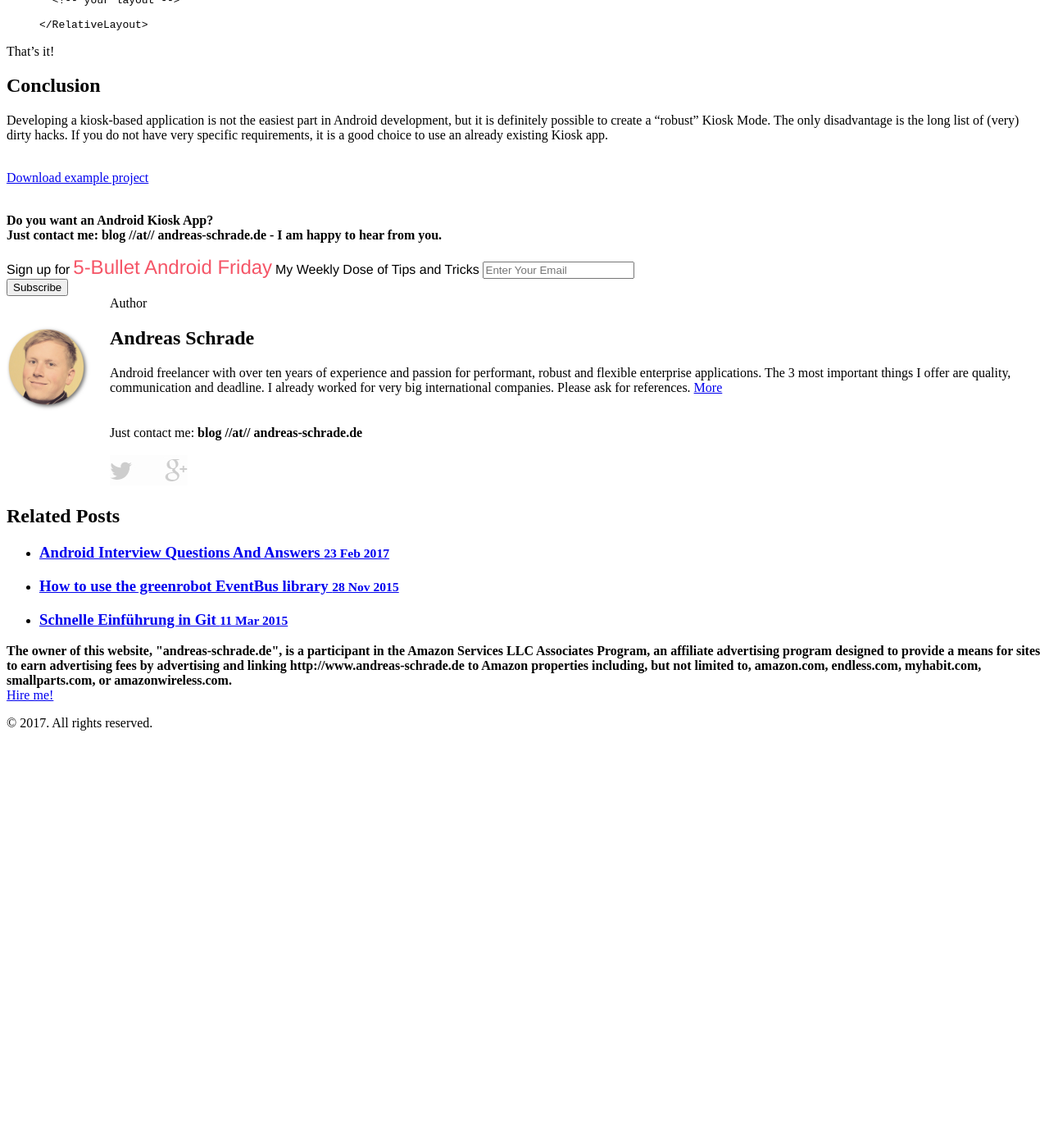
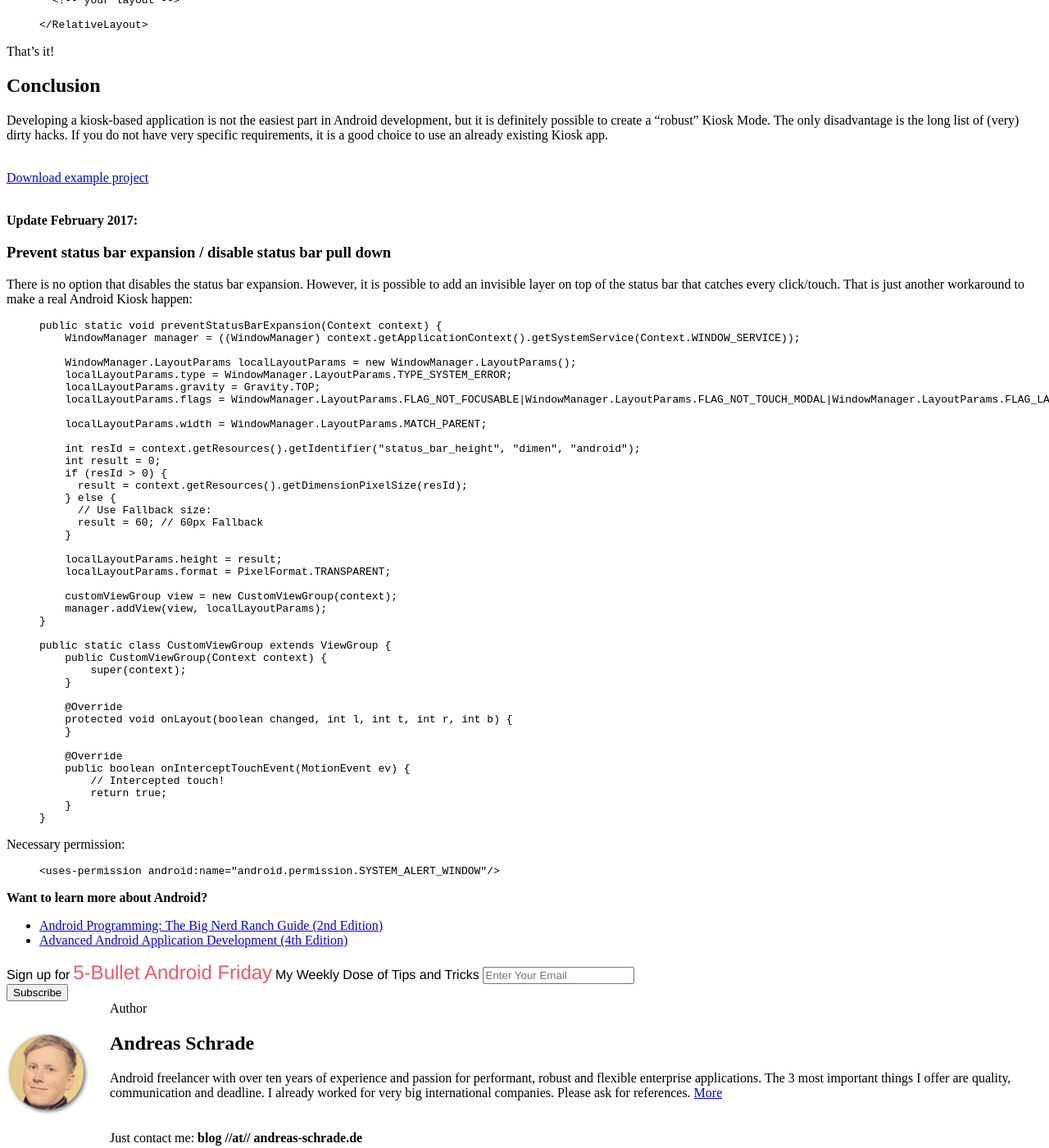
Before and after one commit to andreasschrade/andreasschrade.github.com, a Jekyll site: the page built from _posts/2015-02-16-android-tutorial-how-to-create-a-kiosk-mode-in-android.md, in a window 1280 px wide and 1400 px high, scrolled down 5580 px. Shown: the whole window at 82% size. Built offline with Jekyll 4.4.1, drawn with Linux system fonts in a browser that asks for light colours; Markdown is read by kramdown in place of the engine named in the settings; comment, search, counter and statistics services are not loaded; before the commit the page ends 6487 px from its top, so only the background shows below that.

Commit message:
updated kiosk article

```diff
--- a/_posts/2015-02-16-android-tutorial-how-to-create-a-kiosk-mode-in-android.md
+++ b/_posts/2015-02-16-android-tutorial-how-to-create-a-kiosk-mode-in-android.md
@@ -388,7 +388,70 @@
 <a href="https://github.com/andreasschrade/android-kiosk-mode" target="_blank">Download example project</a>                    <br>
 <br>
 
-<b>Do you want an Android Kiosk App?<br>Just contact me: blog //at// andreas-schrade.de - I am happy to hear from you.</b>
+<strong>Update February 2017:</strong>
+
+### Prevent status bar expansion / disable status bar pull down
+
+There is no option that disables the status bar expansion. However, it is possible to add an invisible layer on top of the status bar that catches every click/touch. That is just another workaround to make a real Android Kiosk happen:
+
+{% highlight java %}
+public static void preventStatusBarExpansion(Context context) {
+    WindowManager manager = ((WindowManager) context.getApplicationContext().getSystemService(Context.WINDOW_SERVICE));
+
+    WindowManager.LayoutParams localLayoutParams = new WindowManager.LayoutParams();
+    localLayoutParams.type = WindowManager.LayoutParams.TYPE_SYSTEM_ERROR;
+    localLayoutParams.gravity = Gravity.TOP;
+    localLayoutParams.flags = WindowManager.LayoutParams.FLAG_NOT_FOCUSABLE|WindowManager.LayoutParams.FLAG_NOT_TOUCH_MODAL|WindowManager.LayoutParams.FLAG_LAYOUT_IN_SCREEN;
+
+    localLayoutParams.width = WindowManager.LayoutParams.MATCH_PARENT;
+
+    int resId = context.getResources().getIdentifier("status_bar_height", "dimen", "android");
+    int result = 0;
+    if (resId > 0) {
+      result = context.getResources().getDimensionPixelSize(resId);
+    } else {
+      // Use Fallback size:
+      result = 60; // 60px Fallback
+    }
+
+    localLayoutParams.height = result;
+    localLayoutParams.format = PixelFormat.TRANSPARENT;
+
+    customViewGroup view = new CustomViewGroup(context);
+    manager.addView(view, localLayoutParams);
+}
+
+public static class CustomViewGroup extends ViewGroup {
+    public CustomViewGroup(Context context) {
+        super(context);
+    }
+
+    @Override
+    protected void onLayout(boolean changed, int l, int t, int r, int b) {
+    }
+
+    @Override
+    public boolean onInterceptTouchEvent(MotionEvent ev) {
+        // Intercepted touch!
+        return true;
+    }
+}
+{% endhighlight %}
+
+Necessary permission:
+
+{% highlight xml %}
+<uses-permission android:name="android.permission.SYSTEM_ALERT_WINDOW"/>
+{% endhighlight %}
+
+
+<b>Want to learn more about Android?</b>
+<ul>
+<li><a target="_blank" href="https://www.amazon.com/gp/product/0134171454/ref=as_li_tl?ie=UTF8&camp=1789&creative=9325&creativeASIN=0134171454&linkCode=as2&tag=schrade05-20&linkId=4b0022dc5442684208dc4bf2d21d44cd">Android Programming: The Big Nerd Ranch Guide (2nd Edition)</a><img src="//ir-na.amazon-adsystem.com/e/ir?t=schrade05-20&l=am2&o=1&a=0134171454" width="1" height="1" border="0" alt="" style="border:none !important; margin:0px !important;" /></li>
+<li><a target="_blank" href="https://www.amazon.com/gp/product/0133892387/ref=as_li_tl?ie=UTF8&camp=1789&creative=9325&creativeASIN=0133892387&linkCode=as2&tag=schrade05-20&linkId=4fb8f72bfc31021c010759fac35457d5">Advanced Android Application Development (4th Edition)</a><img src="//ir-na.amazon-adsystem.com/e/ir?t=schrade05-20&l=am2&o=1&a=0133892387" width="1" height="1" border="0" alt="" style="border:none !important; margin:0px !important;" /></li>
+</ul>
+
+
 
 <script>
 var trackOutboundLink = function(url) {
```
